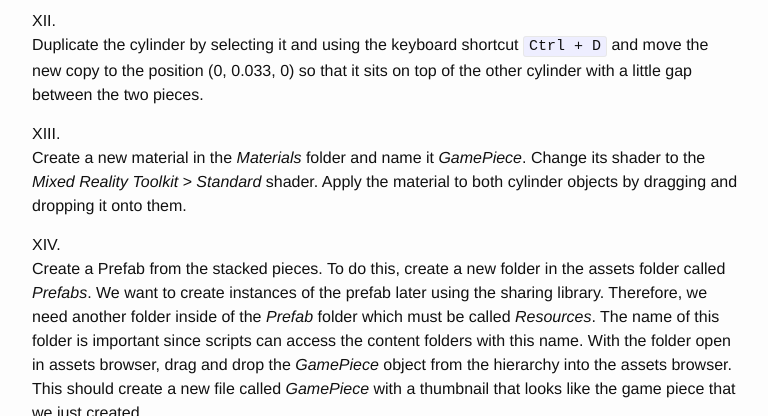
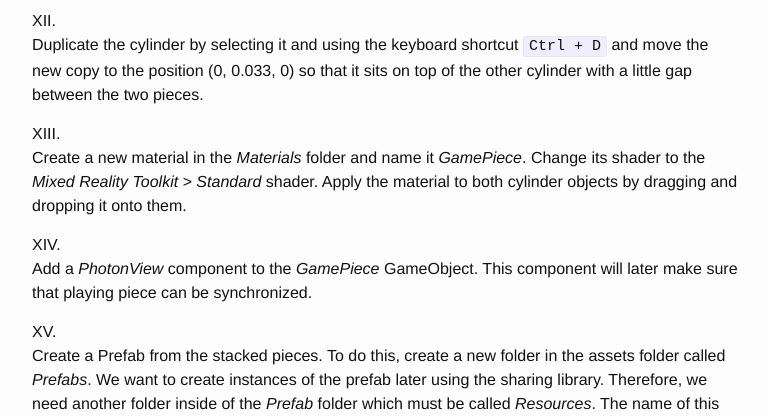
Before and after one commit to klamma/ar-for-eu-book, a Jekyll site: the page built from _pages/chapters/sharing.md, in a window 1280 px wide and 900 px high, scrolled down 15403 px, cut to the strip 0-416 px from the top of the window. Shown: the whole strip, without its empty margins (268-1036 px from the left). Built offline with Jekyll 4.4.1, drawn with Linux system fonts in a browser that asks for light colours; nearby versions of some CDN libraries; some of the changed text lies outside the part shown.

Commit message:
tweaked instructions

```diff
--- a/_pages/chapters/sharing.md
+++ b/_pages/chapters/sharing.md
@@ -300,7 +300,10 @@ We have finished the project setup and can now start with setting up the pieces
     Change its shader to the *Mixed Reality Toolkit > Standard* shader.
     Apply the material to both cylinder objects by dragging and dropping it onto them.
 
-14. Create a Prefab from the stacked pieces.
+14. Add a *PhotonView* component to the *GamePiece* GameObject.
+    This component will later make sure that playing piece can be synchronized.
+
+15. Create a Prefab from the stacked pieces.
     To do this, create a new folder in the assets folder called *Prefabs*.
     We want to create instances of the prefab later using the sharing library.
     Therefore, we need another folder inside of the *Prefab* folder which must be called *Resources*.
@@ -660,6 +663,7 @@ In the next few steps, we will change this so that the application automatically
     We do not actually need to synchronize the colour itself because we can simply reconstruct it from data that we already get.
     If a networked object is created in a scene, the player who created the object automatically becomes its owner.
     The owner can be read from the *PhotonView* component.
+    So, make sure that there is a *PhotonView* component on the *GamePiece* prefab.
     Create a new script `PieceInitializer` and attach it to the *GamePiece* prefab.
 11. Paste the following code into the `PieceInitializer` script:
 
```
Also changed, not shown: other parts of _pages/chapters/sharing.md (+1 -1 lines).
